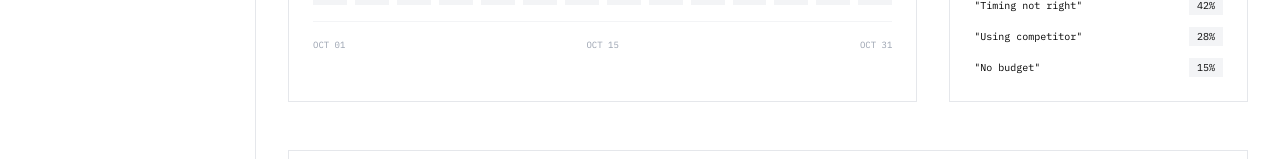
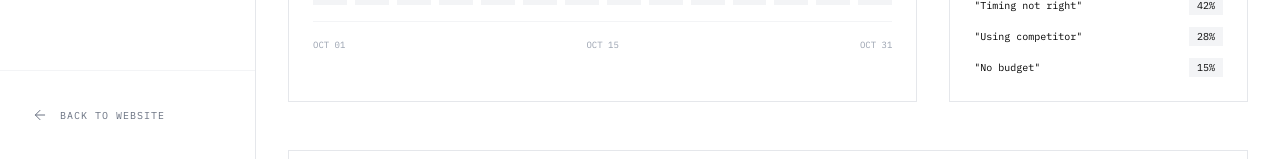
Before and after one commit to Ronitdoes/ColdCraft-AI, a Next.js app: page /dashboard/analytics in a window 1280 px wide. Shown: the part 641-800 px from the top of the page. Built offline with nearby package versions, Linux system fonts and the light colour scheme; a web font is replaced by a local one.

Commit message:
Navigation: Add 'Back to Website' link to dashboard sidebar

```diff
--- a/components/Sidebar.tsx
+++ b/components/Sidebar.tsx
@@ -1,7 +1,7 @@
 "use client";
 import Link from 'next/link';
 import { usePathname } from 'next/navigation';
-import { LayoutDashboard, Upload, BarChart2, Package, Settings, PenTool } from 'lucide-react';
+import { LayoutDashboard, Upload, BarChart2, Package, Settings, PenTool, ArrowLeft } from 'lucide-react';
 
 export function Sidebar() {
   const pathname = usePathname();
@@ -40,6 +40,16 @@ export function Sidebar() {
           );
         })}
       </nav>
+
+      <div className="px-4 py-6 border-t border-gray-100">
+        <Link
+          href="/"
+          className="flex items-center px-4 py-3 text-gray-500 hover:text-black transition-colors group"
+        >
+          <ArrowLeft className="mr-3 w-4 h-4 group-hover:-translate-x-1 transition-transform" strokeWidth={1.5} />
+          <span className="font-mono text-[10px] uppercase tracking-widest">Back to Website</span>
+        </Link>
+      </div>
     </aside>
   );
 }
```
